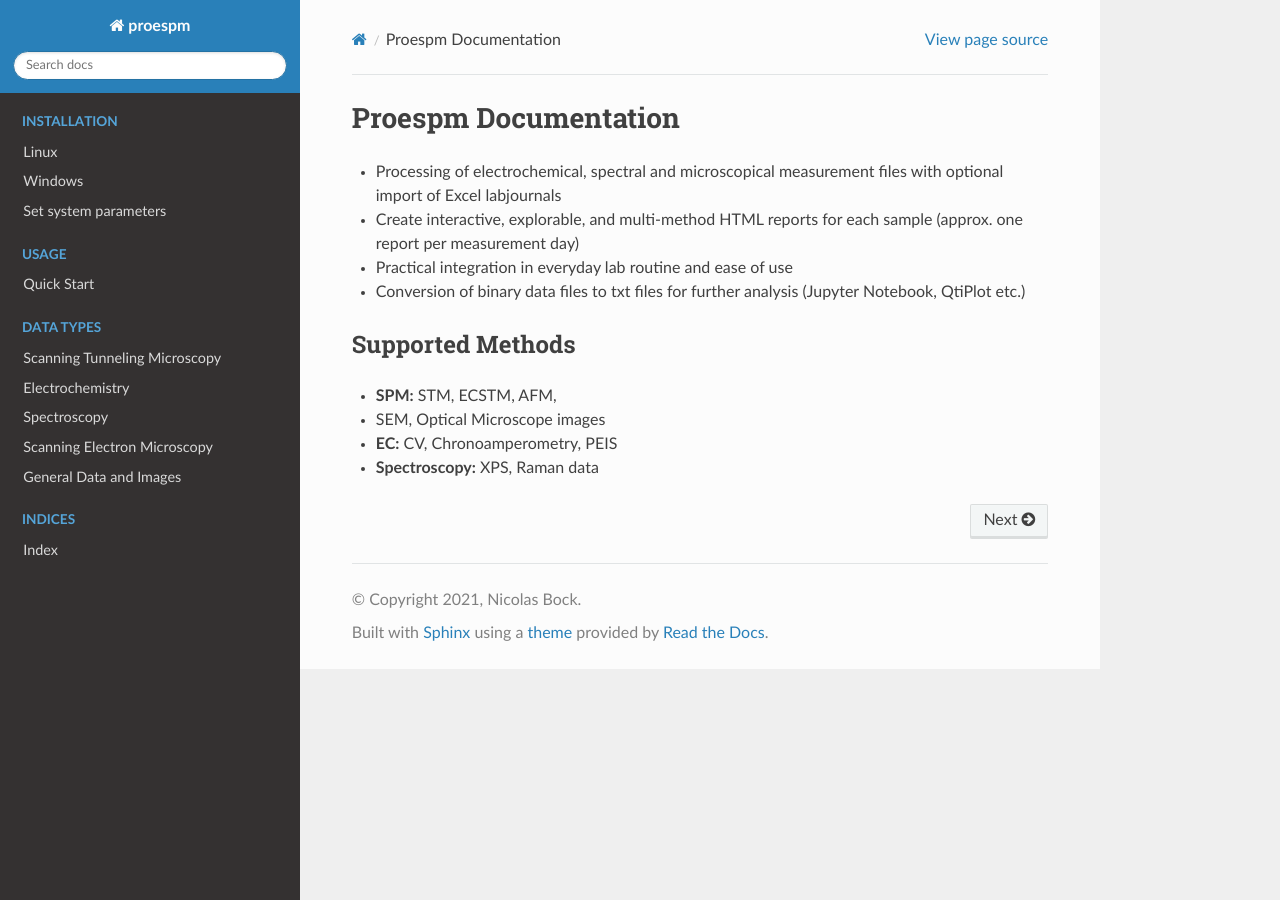
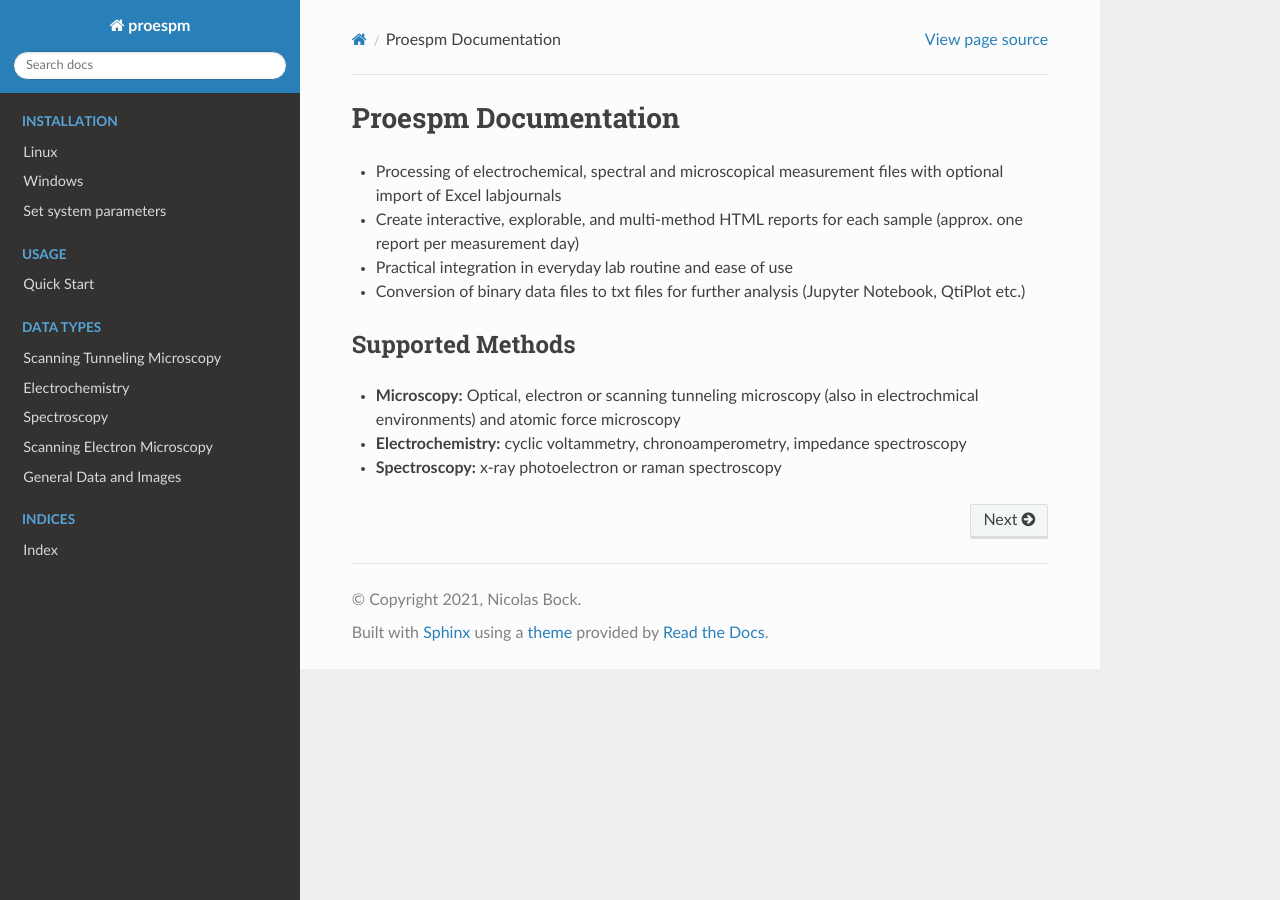
Before and after one commit to n-bock/proespm, a Sphinx documentation site: the page built from docs/index.rst, in a window 1280 px wide. Built offline with Sphinx 7.4.7 and the Read the Docs theme 2.0.0, drawn with Linux system fonts in a browser that asks for light colours.

Commit message:
updated doc and dependencies for running python2 envir

```diff
--- a/docs/index.rst
+++ b/docs/index.rst
@@ -43,7 +43,6 @@ Proespm Documentation
 Supported Methods
 -----------------
 
-* **SPM:** STM, ECSTM, AFM,
-* SEM, Optical Microscope images
-* **EC:** CV, Chronoamperometry, PEIS
-* **Spectroscopy:** XPS, Raman data
+* **Microscopy:** Optical, electron or scanning tunneling microscopy (also in electrochmical environments) and atomic force microscopy
+* **Electrochemistry:** cyclic voltammetry, chronoamperometry, impedance spectroscopy
+* **Spectroscopy:** x-ray photoelectron or raman spectroscopy
--- a/requirements.txt
+++ b/requirements.txt
@@ -1,4 +1,4 @@
-numpy==1.22.0
+numpy==1.16.1
 Genshi==0.7.3
 pandas==0.24.2
 xlrd==1.2.0
```
Also changed, not shown: docs/install.rst (+9 -4 lines).
